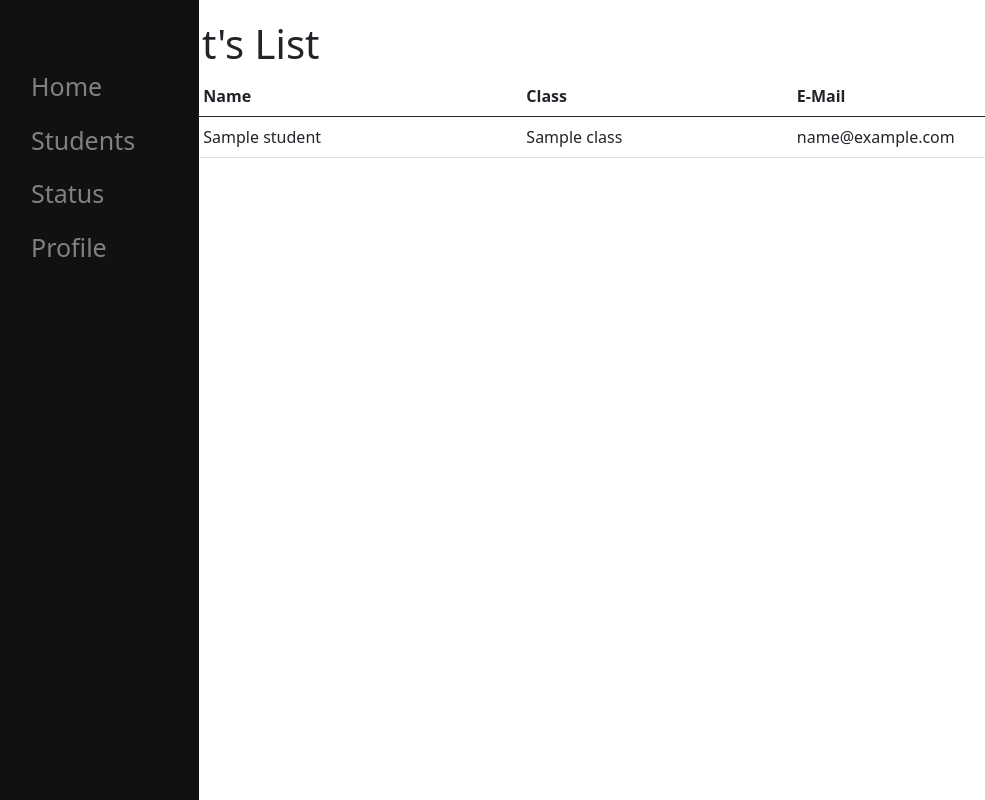
After one commit to Gurusudhan25/LD-Application, a Flask app: page /studentlist in a window 1280 px wide. The commit adds this page. Shown: the whole page, without its empty margins (1-986 px from the left). Run offline with Flask 2, Linux system fonts and the light colour scheme; a database or web service that is not in the repository returns one stand-in record (values such as "Sample title"); some libraries are stand-ins or nearby versions.

Commit message:
admin view

```diff
--- a/app.py
+++ b/app.py
@@ -1,7 +1,6 @@
 from flask import Flask , render_template , redirect , url_for , request
 from flask_pymongo import PyMongo
 from flask_bcrypt import Bcrypt
-import flask
 
 app = Flask(__name__)
 app.config["MONGO_URI"] = "mongodb://localhost:27017/ldApp"
@@ -27,11 +26,12 @@ def register():
     if (request.method == "POST"):
         name = request.form['name']
         email =  request.form['email']
+        standard =  request.form['class']
         password = request.form['password1']
         re_password = request.form['password2']
         if(password == re_password):
             hashPassword1 = bcrypt.generate_password_hash(password)
-            mongo.db.students.insert_one({"name":name , "password" : hashPassword1 , "email":email})
+            mongo.db.students.insert_one({"name":name , "password" : hashPassword1 , "email":email ,  "class":standard} )
             return redirect('login')
     return render_template('register.html')
 
@@ -53,10 +53,25 @@ def teacherLogin():
 
 @app.route('/adminpage')
 def adminHome():
+    adminName  = mongo.db.admin.find_one({"admin":"true"})
+    return render_template('teacher.html' , adminName =  adminName["name"])
+
+
+@app.route("/studentsData")
+def availStudents():
     studentList = []
     for i in mongo.db.students.find():
         studentList.append(i["name"])
-    return render_template('teacher.html'  ,studentData = studentList)
+    length =  str(len(studentList))
+    return length
+
+
+@app.route("/studentlist")
+def listData():
+    studentList = []
+    for i in mongo.db.students.find():
+        studentList.append(i)
+    return render_template('student.html',studentData = studentList )
 
 if __name__=="__main__":
     app.run(debug=True , port=8000)
--- /dev/null
+++ b/static/Javascript/dialog.js
@@ -0,0 +1,28 @@
+function animate(obj, initVal, lastVal, duration) {
+    let startTime = null;
+    const step = (currentTime) => {
+        if (!startTime) {
+            startTime = currentTime;
+        }
+        const progress = Math.min((currentTime - startTime) / duration, 100);
+        obj.innerHTML = Math.floor(progress * (lastVal - initVal) + initVal);
+        if (progress < 1) {
+            window.requestAnimationFrame(step);
+        } else {
+            window.cancelAnimationFrame(window.requestAnimationFrame(step));
+        }
+    };
+    window.requestAnimationFrame(step);
+}
+
+async function load() {
+    async function getData() {
+        let students = await fetch("/studentsData");
+        let data = await students.json();
+        return data;
+    }
+    let students = await getData();
+    animate(document.getElementById("0101"), 0, students, 1000);
+    animate(document.getElementById("0102"), 0, 63, 7000);
+    animate(document.getElementById("0103"), 0, 37, 7000);
+}
--- /dev/null
+++ b/static/css/admin.css
@@ -0,0 +1,47 @@
+.sidenav {
+    height: 100%;
+    width: 200px;
+    position: fixed;
+    z-index: 1;
+    top: 0;
+    left: 0;
+    background-color: #111;
+    padding-top: 60px;
+    transition: 0.5s;
+}
+.logout {
+    padding-top: 600px;
+}
+
+.sidenav a {
+    padding: 8px 8px 8px 32px;
+    text-decoration: none;
+    font-size: 25px;
+    color: #818181;
+    display: block;
+    transition: 0.3s;
+}
+
+.sidenav a:hover {
+    color: #f1f1f1;
+}
+
+.count-data {
+    width: 350px;
+    padding: 30px;
+    background-color: black;
+    color: white;
+    transition: transform 0.2s;
+}
+.count-data h1 {
+    padding-top: 10px;
+}
+
+.count-data:hover {
+    transform: scale(1.1);
+}
+
+.main-data {
+    padding: 0;
+    margin-top: 20px;
+}
--- a/templates/login.html
+++ b/templates/login.html
@@ -6,7 +6,7 @@
   <meta http-equiv="X-UA-Compatible" content="IE=edge" />
   <meta name="viewport" content="width=device-width, initial-scale=1.0" />
   <link href="https://cdn.jsdelivr.net/npm/bootstrap@5.2.1/dist/css/bootstrap.min.css" rel="stylesheet" />
-  <link rel="stylesheet" href="{{ url_for('static', filename = 'home.css') }}" } />
+  <link rel="stylesheet" href="{{ url_for('static', filename = 'css/home.css') }}" } />
   <title>{%block title%}Home{%endblock%}</title>
 </head>
 
--- a/templates/register.html
+++ b/templates/register.html
@@ -27,6 +27,10 @@
         <div class="form-group">
           <input type="text" class="form-control border-custom shadow mt-3" id="name" name="name"
             placeholder="Enter name" />
+        </div>
+        <div class="form-group">
+          <input type="text" class="form-control border-custom shadow mt-3" id="name" name="class"
+            placeholder="Enter Class" />
         </div>
         <div class="form-group">
           <input type="password" class="form-control border-custom shadow mt-3" id="password1" name="password1"
--- /dev/null
+++ b/templates/student.html
@@ -0,0 +1,42 @@
+{% extends "teacher.html" %} {% block title%} Students {% endblock%}
+{%block dataBlock %}
+<nav>
+    <div id="mySidenav" class="sidenav">
+        <div>
+            <a href="/adminpage">Home</a>
+            <a href="/studentlist">Students</a>
+            <a href="#">Status</a>
+            <a href="#">Profile</a>
+        </div>
+        <div class="logout">
+            <a href="#">Logout</a>
+        </div>
+    </div>
+</nav>
+
+<div class="container main-data">
+    <h1>Student's List</h1>
+    <div class="table">
+        <table class="table">
+            <thead>
+                <tr>
+                    <th scope="col">S.No</th>
+                    <th scope="col">Name</th>
+                    <th scope="col">Class</th>
+                    <th scope="col">E-Mail</th>
+                </tr>
+            </thead>
+            <tbody>
+                {% for i in range (0 ,(studentData)|length )%}
+                <tr>
+                    <th scope="row">{{i+1}}</th>
+                    <td>{{studentData[i]["name"]}}</td>
+                    <td>{{studentData[i]["class"]}}</td>
+                    <td>{{studentData[i]["email"]}}</td>
+                </tr>
+                {%endfor%}
+            </tbody>
+        </table>
+    </div>
+</div>
+{%endblock%}
--- a/templates/teacher.html
+++ b/templates/teacher.html
@@ -6,16 +6,57 @@
     <meta http-equiv="X-UA-Compatible" content="IE=edge">
     <meta name="viewport" content="width=device-width, initial-scale=1.0">
     <title>Teacher Page</title>
+    <script src="{{ url_for('static', filename = 'Javascript/dialog.js') }}"></script>
+    <script src="https://code.jquery.com/jquery-3.6.0.min.js"></script>
+    <script src="https://maxcdn.bootstrapcdn.com/bootstrap/3.4.1/js/bootstrap.min.js"></script>
+    <link href="https://cdn.jsdelivr.net/npm/bootstrap@5.2.1/dist/css/bootstrap.min.css" rel="stylesheet" />
+    <link href="https://cdn.jsdelivr.net/npm/bootstrap@5.0.0-beta1/dist/css/bootstrap.min.css" rel="stylesheet"
+        integrity="sha384giJF6kkoqNQ00vy+HMDP7azOuL0xtbfIcaT9wjKHr8RbDVddVHyTfAAsrekwKmP1" crossorigin="anonymous">
+    <link rel="stylesheet" href="{{ url_for('static', filename = 'css/admin.css') }}">
 </head>
+{%block dataBlock%}
 
-<body>
-    <h1>Hi teacher</h1>
+<body onload="load()">
+    <!-- Side nav -->
+    <nav>
+        <div id="mySidenav" class="sidenav">
+            <div>
+                <a href="/adminpage">Home</a>
+                <a href="/studentlist">Students</a>
+                <a href="#">Status</a>
+                <a href="#">Profile</a>
+            </div>
+            <div class="logout">
+                <a href="#">Logout</a>
+            </div>
+        </div>
+    </nav>
 
-    <div class="container">
-        {% for i in range(0, (studentData)| length )%}
-        <p>{{studentData[i]}}</p>
-        {%endfor%}
+    <div class="container w-100">
+
+        <div class="container  main-data">
+            <h1>Hi {{adminName}}</h1>
+            <div class="container w-100">
+                <div class="row">
+                    <div class=" count-data card col-md-6 mt-5 mr-5 mb-5">
+                        <h1 id='0101' class="fs-2 text-light">0</h1>
+                        <h1 class="text-light">Total Students</h1>
+                    </div>
+                    <div class="count-data card col-md-6 m-5">
+                        <h1 id='0102' class="fs-2 text-light">0</h1>
+                        <h1 class="text-light">Assignments pending</h1>
+                    </div>
+                    <div class="count-data card col-md-6 mt-5 mb-5 ml-0">
+                        <h1 id='0103' class="fs-2 text-light">0</h1>
+                        <h1 class="text-light">Assignments Completed</h1>
+                    </div>
+                </div>
+            </div>
+        </div>
+
     </div>
+
 </body>
+{%endblock%}
 
 </html>
```
Also changed, not shown: form.py (deleted, +0 -11 lines), static/css/home.css (renamed from static/home.css).
